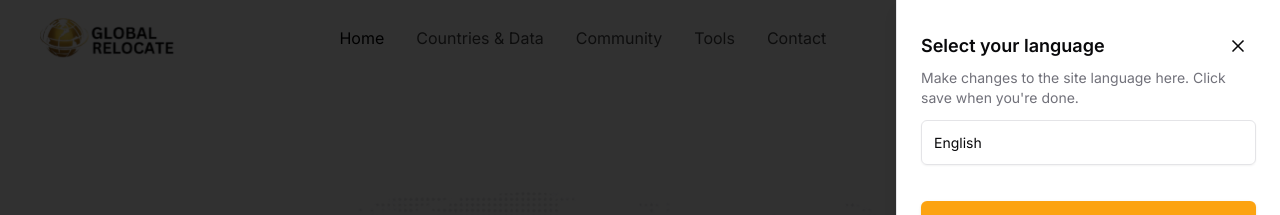
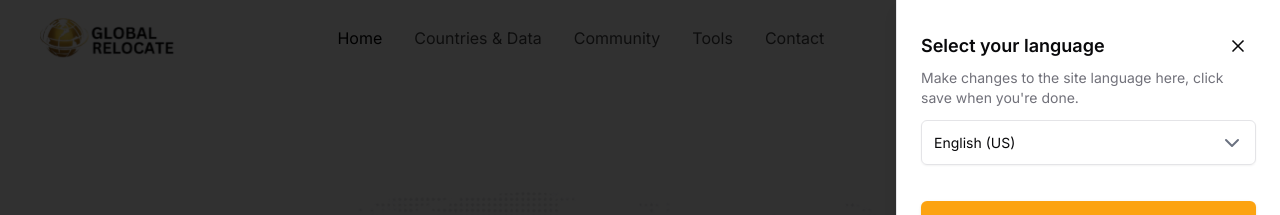
Before and after one commit to Global-Relocate/globalrelocatefrontend, a React (Vite) app: page / in a window 1280 px wide. Both pictures are taken after a click on the element "EN". Shown: the top 215 px of the page. Built offline with nearby package versions, Linux system fonts and the light colour scheme; no server answers; grey boxes are pictures that could not be loaded.

Commit message:
Refactor SelectLanguages component to improve language selection UI

```diff
--- a/src/components/drawers/SelectLanguages.jsx
+++ b/src/components/drawers/SelectLanguages.jsx
@@ -12,12 +12,13 @@ import {
 import { Button } from "@/components/ui/button";
 import { Label } from "@/components/ui/label";
 import { Input } from "@/components/ui/input";
+import { ChevronDown } from "lucide-react";
 
 export default function SelectLanguages() {
   return (
     <Sheet>
       <SheetTrigger asChild>
-        <div className="flex items-center space-x-1 cursor-pointer">
+        <div className="flex items-center space-x-2 cursor-pointer">
           <img
             src="https://uk.usembassy.gov/wp-content/uploads/sites/16/US_Flag_Color_72DPI_750x450.jpg"
             className="w-7 h-7 rounded-full"
@@ -31,11 +32,14 @@ export default function SelectLanguages() {
           <SheetHeader>
             <SheetTitle className="text-left">Select your language</SheetTitle>
             <SheetDescription className="text-left">
-              Make changes to the site language here. Click save when you're done.
+              Make changes to the site language here, click save when you're done.
             </SheetDescription>
           </SheetHeader>
           <div className="flex flex-col mb-4">
-            <Input id="lang" value="English" className="w-full mt-3 h-[45px]" />
+            <div className="relative w-full mt-3 h-[45px] flex items-center">
+              <Input id="lang" value="English (US)" className="w-full h-full" />
+              <ChevronDown className="absolute right-3 top-1/2 transform -translate-y-1/2 text-gray-500" />
+            </div>
           </div>
 
           <SheetFooter>
```
